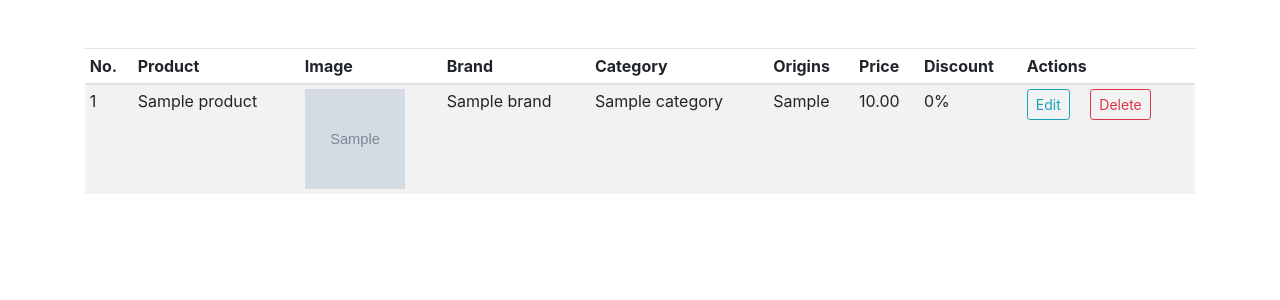
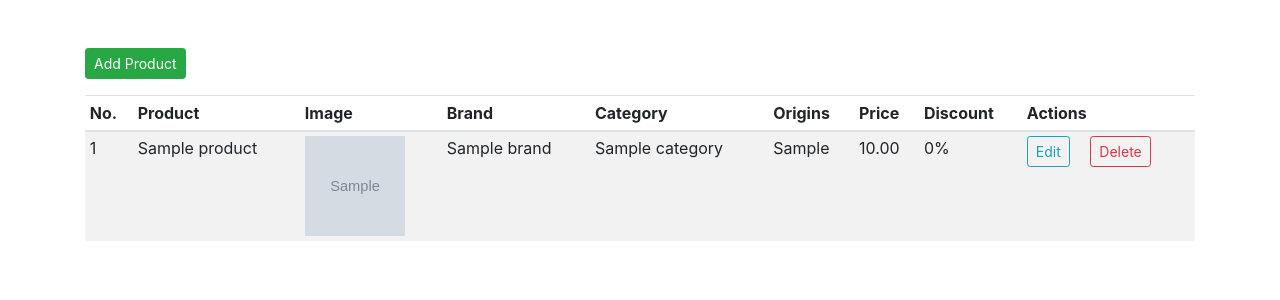
Before and after one commit to prime2911/liquor-store-ecommerce-website, a Flask app: page /admin in a window 1280 px wide. Shown: the part 56-356 px from the top of the page. Run offline with Flask 2, Linux system fonts and the light colour scheme; the visitor is signed in with stand-in values (Sample User, id 1); tables that the repository leaves empty hold one stand-in row (values such as "Sample post"); grey boxes marked "Sample" are stand-in pictures; some libraries are stand-ins or nearby versions.

Commit message:
Update index.html

```diff
--- a/shop/templates/admin/index.html
+++ b/shop/templates/admin/index.html
@@ -35,6 +35,7 @@
     </nav>
 </div>
 <div class="container mt-5">
+  <a href="{{ url_for('add_product') }}" class="btn btn-sm btn-success mb-3">Add Product</a>
   <table class="table table-sm table-condensed table-striped table-hover">
       <thead>
           <th>No.</th>
```
